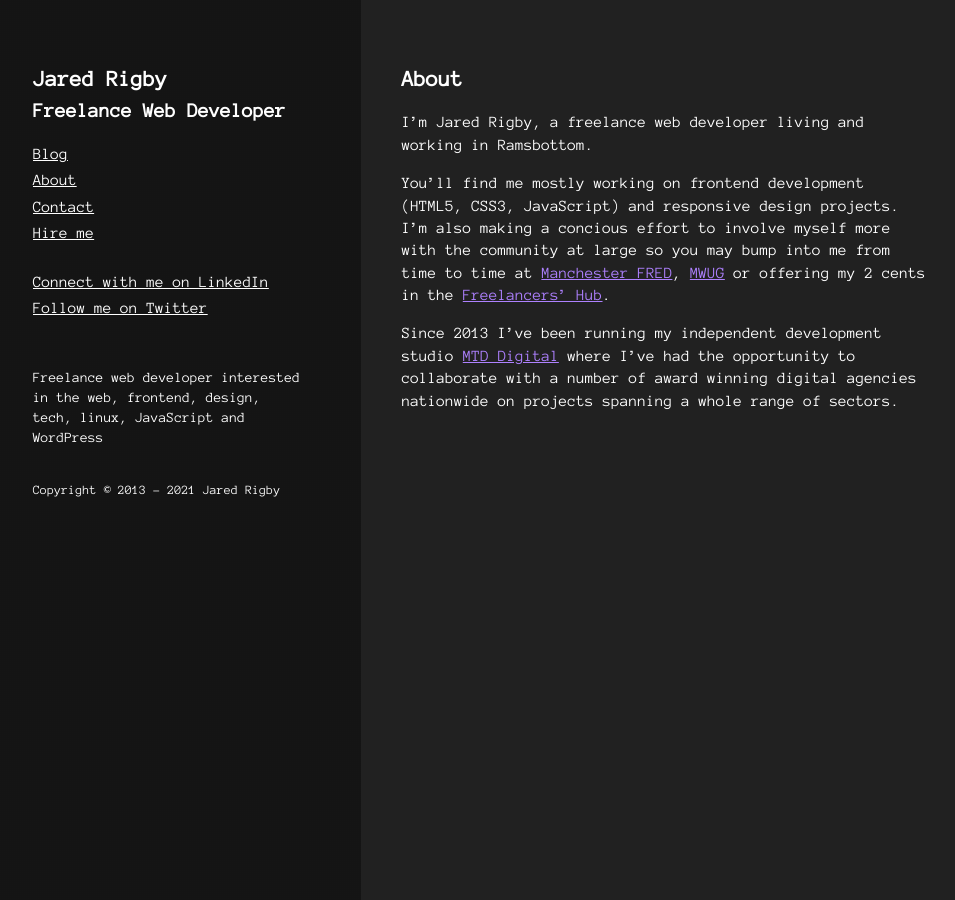
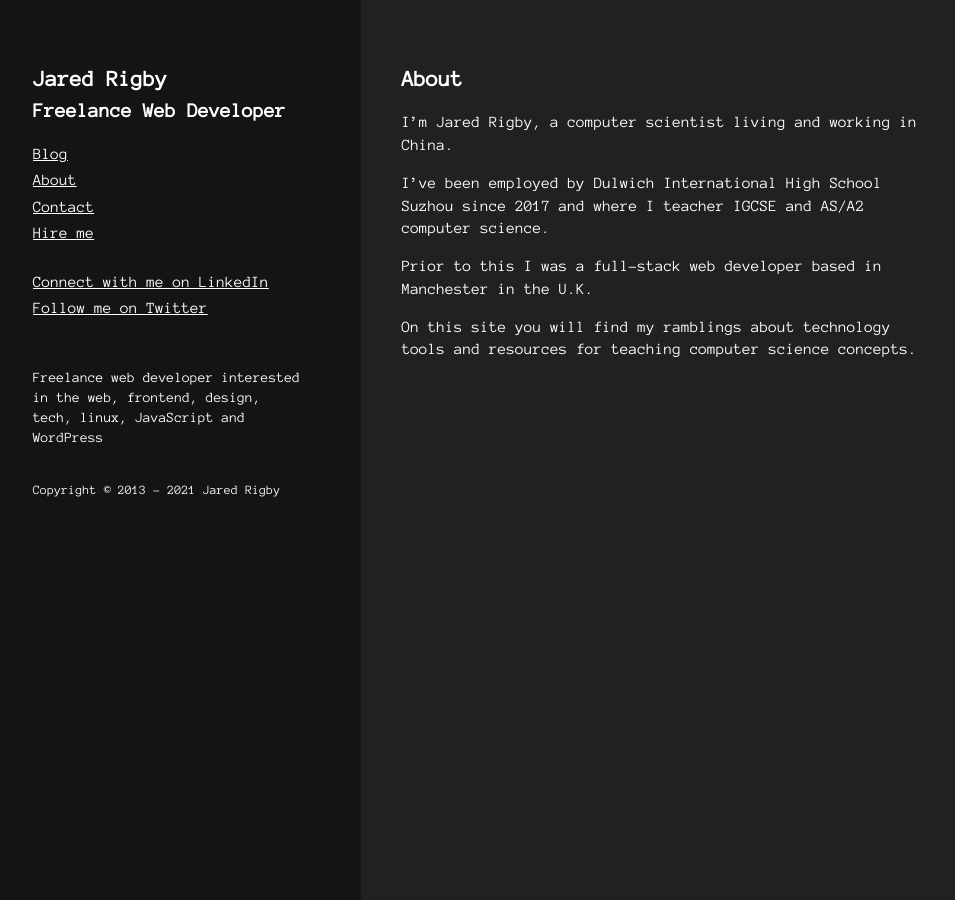
Before and after one commit to jazibobs/jazibobs.github.io, a Jekyll site: the page built from about.md, in a window 1280 px wide. Shown: the whole page, without its empty margins (159-1114 px from the left). Built offline with Jekyll 4.4.1, drawn with Linux system fonts in a browser that asks for light colours.

```diff
--- a/about.md
+++ b/about.md
@@ -4,8 +4,10 @@ title: About
 permalink: /about/
 ---
 
-I'm Jared Rigby, a freelance web developer living and working in Ramsbottom.
+I'm Jared Rigby, a computer scientist living and working in China.
 
-You'll find me mostly working on frontend development (HTML5, CSS3, JavaScript) and responsive design projects. I'm also making a concious effort to involve myself more with the community at large so you may bump into me from time to time at [Manchester FRED](http://www.meetup.com/McrFRED/), [MWUG](https://mwug.uk/) or offering my 2 cents in the [Freelancers' Hub](https://www.facebook.com/groups/webfreelancershub/).
+I've been employed by Dulwich International High School Suzhou since 2017 and where I teacher IGCSE and AS/A2 computer science.
 
-Since 2013 I've been running my independent development studio [MTD Digital](http://www.mtddigital.uk/) where I've had the opportunity to collaborate with a number of award winning digital agencies nationwide on projects spanning a whole range of sectors.
+Prior to this I was a full-stack web developer based in Manchester in the U.K.
+
+On this site you will find my ramblings about technology tools and resources for teaching computer science concepts.
```
Also changed, not shown: _posts/2021-01-01-sites-for-the-budding-security-researcher.md (+5 -0 lines), contact.md (+1 -1 lines).
